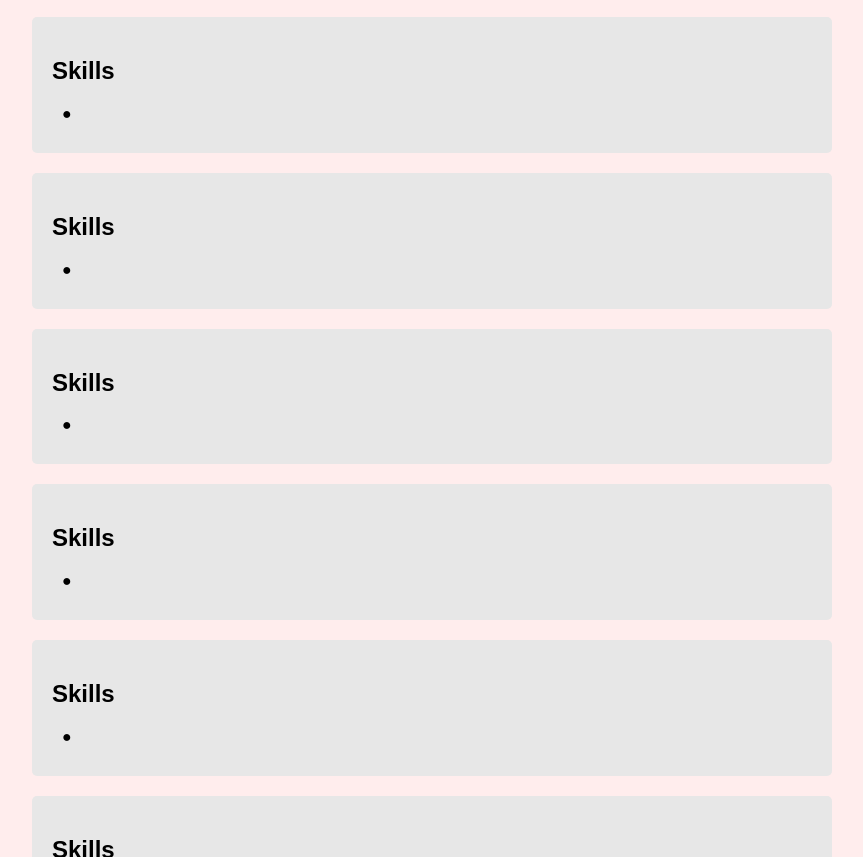
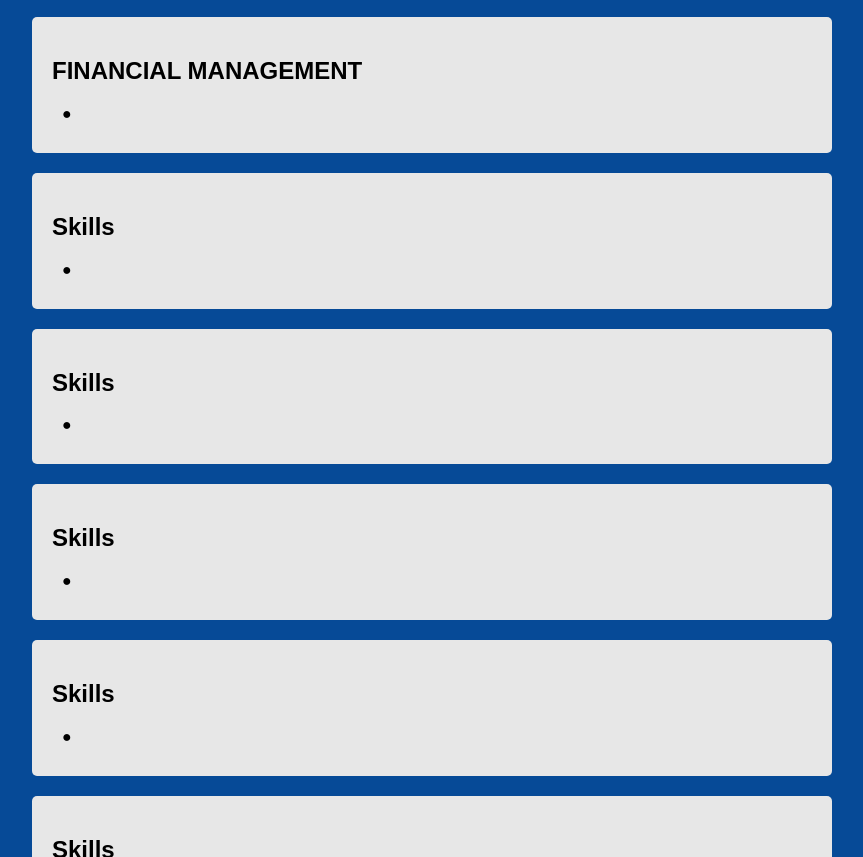
Before and after one commit to dharmair/dharmair.github.io, a plain HTML site: page index.html in a window 1280 px wide. Shown: the part 4509-5366 px from the top of the page, without its empty margins (208-1071 px from the left). Drawn offline with Linux system fonts and the light colour scheme.

Commit message:
colorchange

```diff
--- a/index.html
+++ b/index.html
@@ -7,7 +7,7 @@
     <style>
         body {
             font-family: Arial, sans-serif;
-            background-color: #ffeded;
+            background-color: #064a97;
             margin: 0;
             padding: 0;
         }
@@ -187,7 +187,7 @@
         </section>
 
         <section class="section">
-            <h2>Skills</h2>
+            <h2>FINANCIAL MANAGEMENT</h2>
             <p>● </p>
         </section>
 
```
